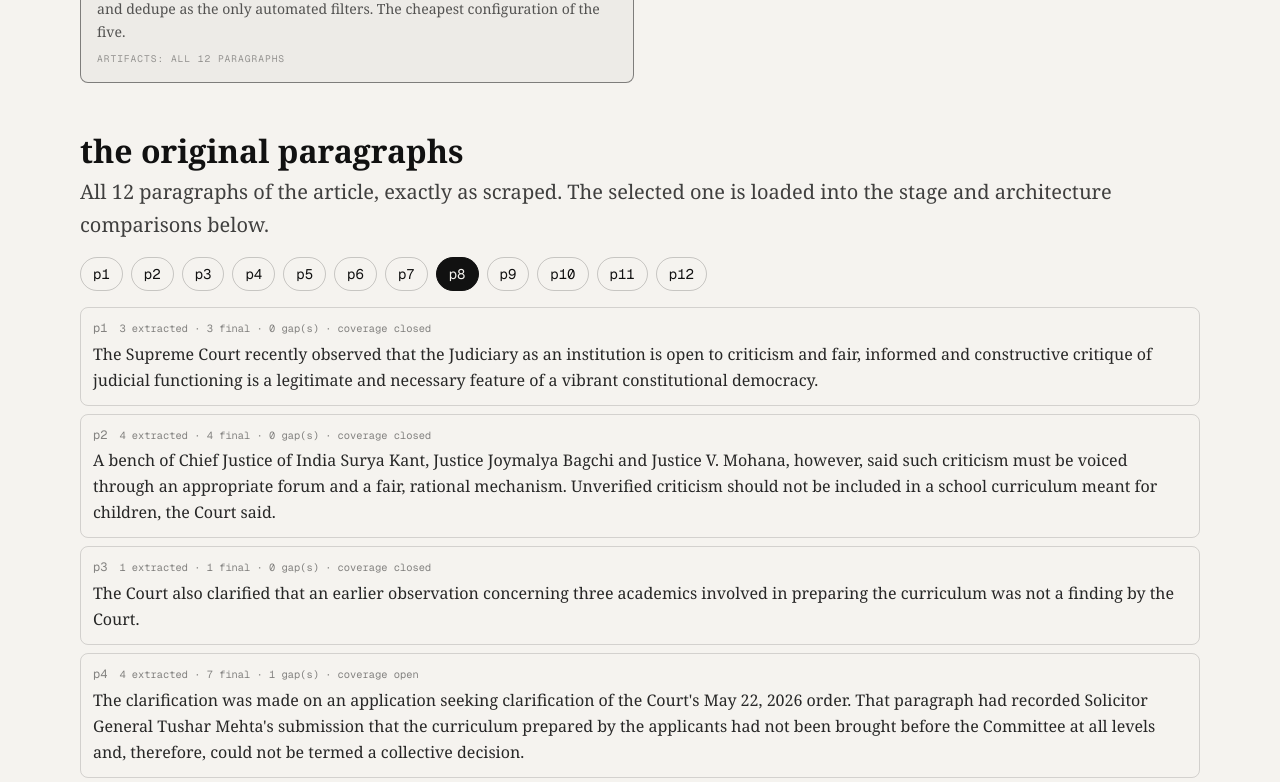
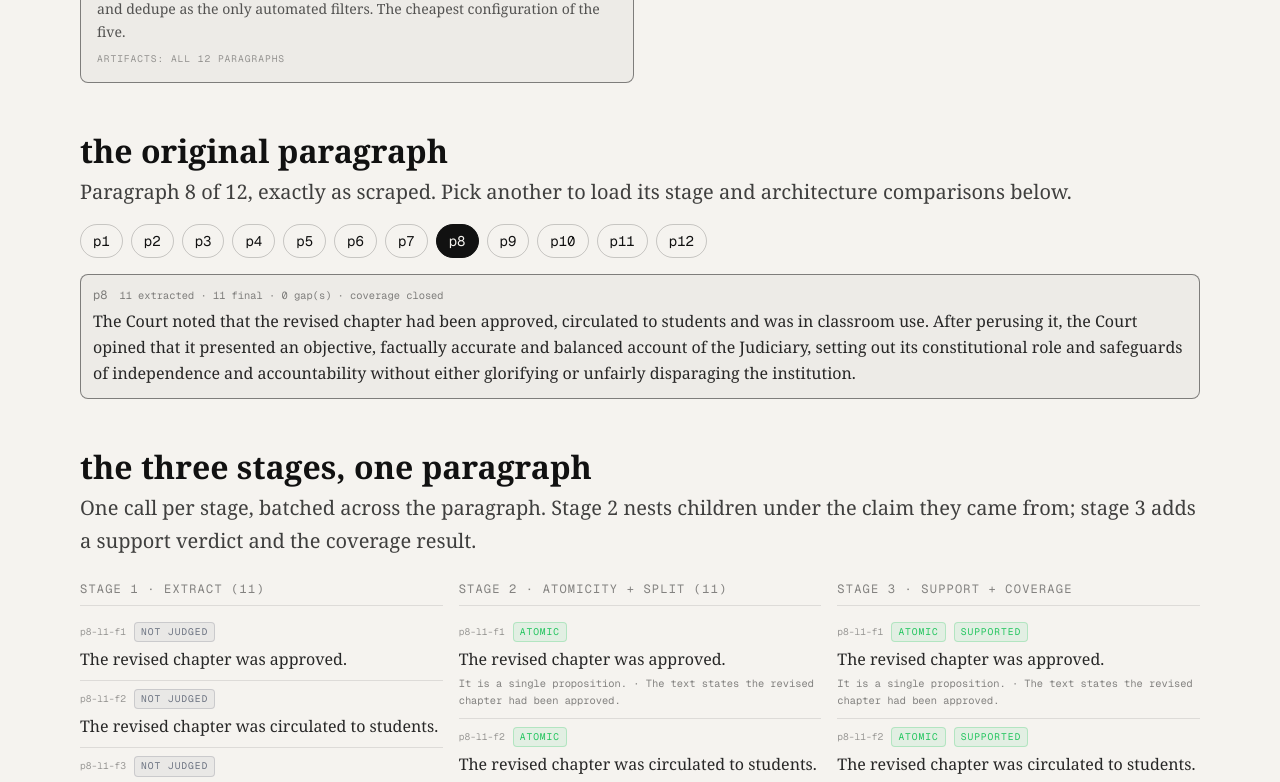
Before and after one commit to mohar-xe/portfolio, a Next.js app: page /experiments/legal-atomizer in a window 1280 px wide. Shown: the part 1280-2062 px from the top of the page. Built offline with nearby package versions, Linux system fonts and the light colour scheme.

Commit message:
show only the selected paragraph's source text under the pill selector

```diff
--- a/src/components/AtomizerViewer.tsx
+++ b/src/components/AtomizerViewer.tsx
@@ -329,14 +329,15 @@ function SourceParagraphs({ data, selected, onSelect }: {
   selected: number;
   onSelect: (index: number) => void;
 }) {
+  const current = data.paragraphs[selected] ?? data.paragraphs[0];
   return (
     <section className="mb-12">
       <h2 className="text-[1.6rem] sm:text-[1.75rem] md:text-[2rem] font-black leading-tight mb-1">
-        the original paragraphs
+        the original paragraph
       </h2>
       <p className="text-lg sm:text-xl leading-[1.65] text-foreground/80 mb-4">
-        All {data.headline.paragraphs} paragraphs of the article, exactly as scraped. The
-        selected one is loaded into the stage and architecture comparisons below.
+        Paragraph {current.id} of {data.headline.paragraphs}, exactly as scraped. Pick another
+        to load its stage and architecture comparisons below.
       </p>
       <div className="flex flex-wrap gap-2 mb-4">
         {data.paragraphs.map((item, index) => (
@@ -353,32 +354,15 @@ function SourceParagraphs({ data, selected, onSelect }: {
           </button>
         ))}
       </div>
-      <div className="space-y-2">
-        {data.paragraphs.map((item, index) => {
-          const active = index === selected;
-          return (
-            <button
-              key={item.id}
-              onClick={() => onSelect(index)}
-              className={`text-left w-full rounded-lg border p-3 transition-colors duration-150 ${
-                active
-                  ? "border-foreground/50 bg-foreground/[0.03]"
-                  : "border-foreground/15 hover:border-foreground/40"
-              }`}
-            >
-              <div className="flex flex-wrap items-baseline gap-x-3 gap-y-1 mb-1">
-                <span className="font-mono text-xs text-foreground/50">p{item.id}</span>
-                <span className="font-mono text-[0.65rem] text-foreground/50">
-                  {item.stage1.length} extracted · {item.final.length} final ·{" "}
-                  {item.gaps.length} gap(s) · coverage {item.coverageClosed ? "closed" : "open"}
-                </span>
-              </div>
-              <p className="text-sm sm:text-base leading-relaxed text-foreground/90">
-                {item.text}
-              </p>
-            </button>
-          );
-        })}
+      <div className="rounded-lg border border-foreground/50 bg-foreground/[0.03] p-3">
+        <div className="flex flex-wrap items-baseline gap-x-3 gap-y-1 mb-1">
+          <span className="font-mono text-xs text-foreground/50">p{current.id}</span>
+          <span className="font-mono text-[0.65rem] text-foreground/50">
+            {current.stage1.length} extracted · {current.final.length} final ·{" "}
+            {current.gaps.length} gap(s) · coverage {current.coverageClosed ? "closed" : "open"}
+          </span>
+        </div>
+        <p className="text-sm sm:text-base leading-relaxed text-foreground/90">{current.text}</p>
       </div>
     </section>
   );
```
